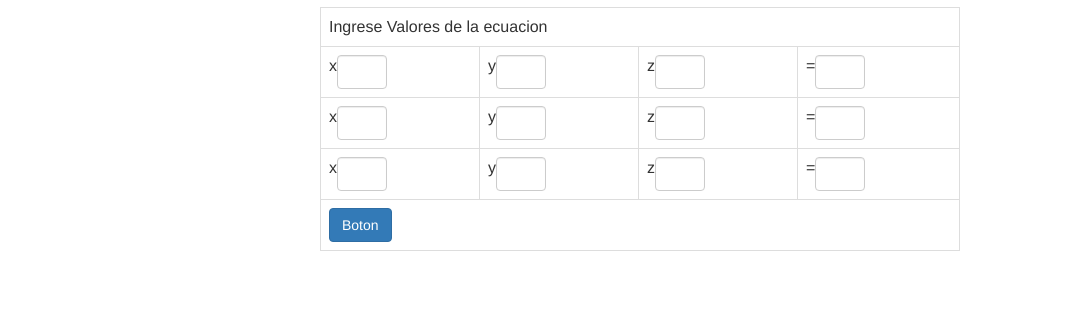
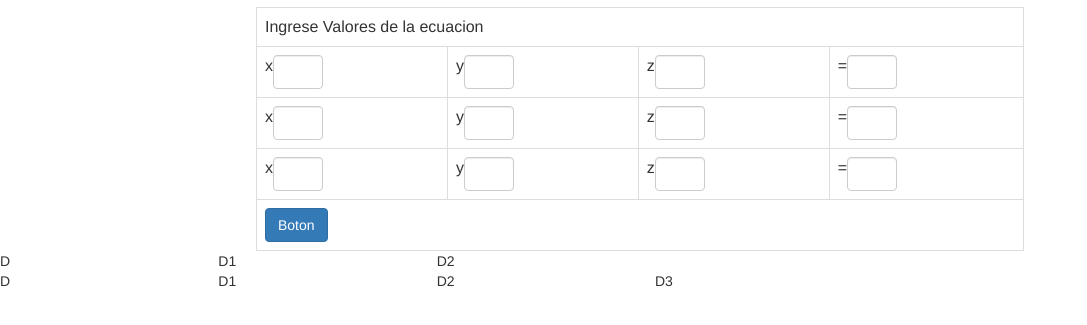
Before and after one commit to quenandres/kramer, a plain HTML site: page index.html in a window 1280 px wide. Shown: the part 63-388 px from the top of the page, without its empty margins (0-1087 px from the left). Drawn offline with Linux system fonts and the light colour scheme.

Commit message:
Agrega cambios sin importancia.

```diff
--- a/index.html
+++ b/index.html
@@ -24,31 +24,35 @@
 	    function ver(){
 	        alert("Ver");
 	    }
+
+	    function cambia(){
+	        $("ecuacion1").html("5x+3y+2=1");
+	    }
         </script>
     </head>
     <body>
         <h1>Titulo</h1>
-        <table class="table table-bordered" style="width:50%;margin:auto;">
+        <table class="table table-bordered" style="width:60%;margin:auto;">
             <tr>
                 <td colspan="4">Ingrese Valores de la ecuacion</td>
             </tr>
             <tr>
-                <td><span>x</span><input type="text" class="form-control" name="v11"></td>
-                <td><span>y</span><input type="text" class="form-control" name="v12"></td>
-                <td><span>z</span><input type="text" class="form-control" name="v13"></td>
-                <td style="border-left:1px solid black;"><span>=</span><input type="text" class="form-control" name="v14"></td>
+                <td><span>x</span><input type="text" class="form-control" name="v11" onkeypress="cambia();"></td>
+                <td><span>y</span><input type="text" class="form-control" name="v12" onkeypress="cambia();"></td>
+                <td><span>z</span><input type="text" class="form-control" name="v13" onkeypress="cambia();"></td>
+                <td style="border-left:1px solid black;"><span>=</span><input type="text" class="form-control" name="v14" onkeypress="cambia();"></td>
             </tr>
             <tr>
-                <td><span>x</span><input type="text" class="form-control" name="v21"></td>
-                <td><span>y</span><input type="text" class="form-control" name="v22"></td>
-                <td><span>z</span><input type="text" class="form-control" name="v23"></td>
-                <td style="border-left:1px solid black;"><span>=</span><input type="text" class="form-control" name="v24"></td>
+                <td><span>x</span><input type="text" class="form-control" name="v21" onkeypress="cambia();"></td>
+                <td><span>y</span><input type="text" class="form-control" name="v22" onkeypress="cambia();"></td>
+                <td><span>z</span><input type="text" class="form-control" name="v23" onkeypress="cambia();"></td>
+                <td style="border-left:1px solid black;"><span>=</span><input type="text" class="form-control" name="v24" onkeypress="cambia();"></td>
             </tr>
             <tr>
-                <td><span>x</span><input type="text" class="form-control" name="v31"></td>
-                <td><span>y</span><input type="text" class="form-control" name="v32"></td>
-                <td><span>z</span><input type="text" class="form-control" name="v33"></td>
-                <td style="border-left:1px solid black;"><span>=</span><input type="text" class="form-control" name="v34"></td>
+                <td><span>x</span><input type="text" class="form-control" name="v31" onkeypress="cambia();"></td>
+                <td><span>y</span><input type="text" class="form-control" name="v32" onkeypress="cambia();"></td>
+                <td><span>z</span><input type="text" class="form-control" name="v33" onkeypress="cambia();"></td>
+                <td style="border-left:1px solid black;"><span>=</span><input type="text" class="form-control" name="v34" onkeypress="cambia();"></td>
             </tr>
             <tr>
                 <td colspan="4">
@@ -56,6 +60,18 @@
                 </td>
             </tr>
         </table>
+        <div class="row">
+            <div class="col-md-2" id="ecuacion1">D</div>
+            <div class="col-md-2" id="ecuacion2">D1</div>
+            <div class="col-md-2" id="ecuacion3">D2</div>
+        </div>
+
+        <div class="row">
+            <div class="col-md-2" id="delta">D</div>
+            <div class="col-md-2" id="delta1">D1</div>
+            <div class="col-md-2" id="delta2">D2</div>
+            <div class="col-md-2" id="delta3">D3</div>
+        </div>
 
 
     </body>
```
